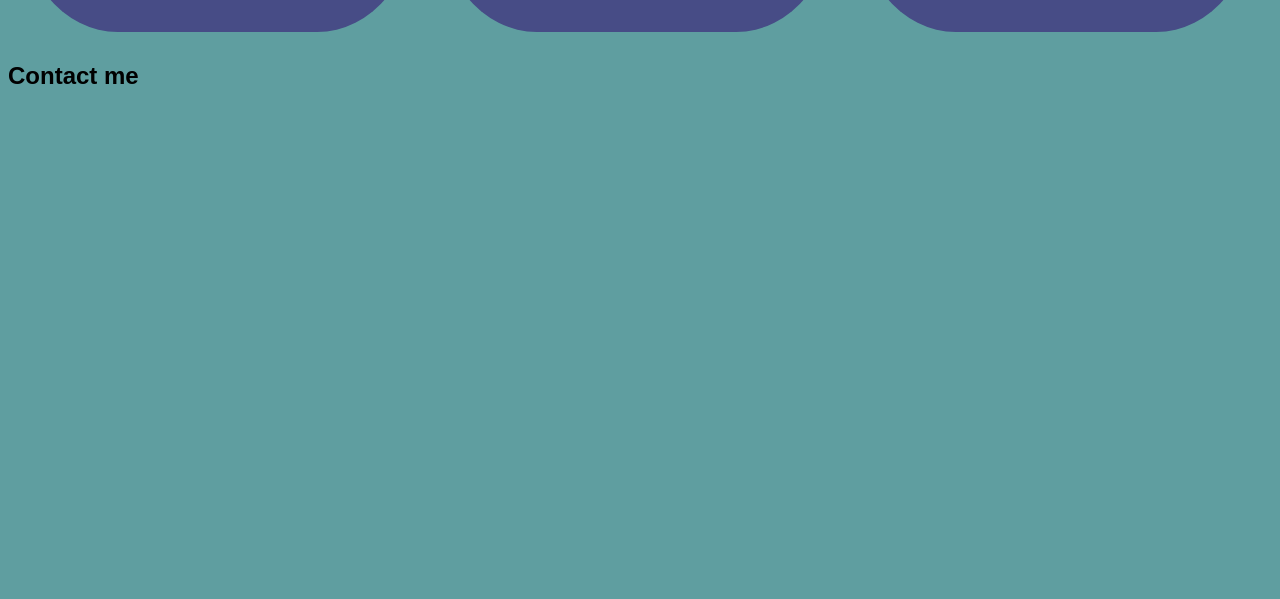
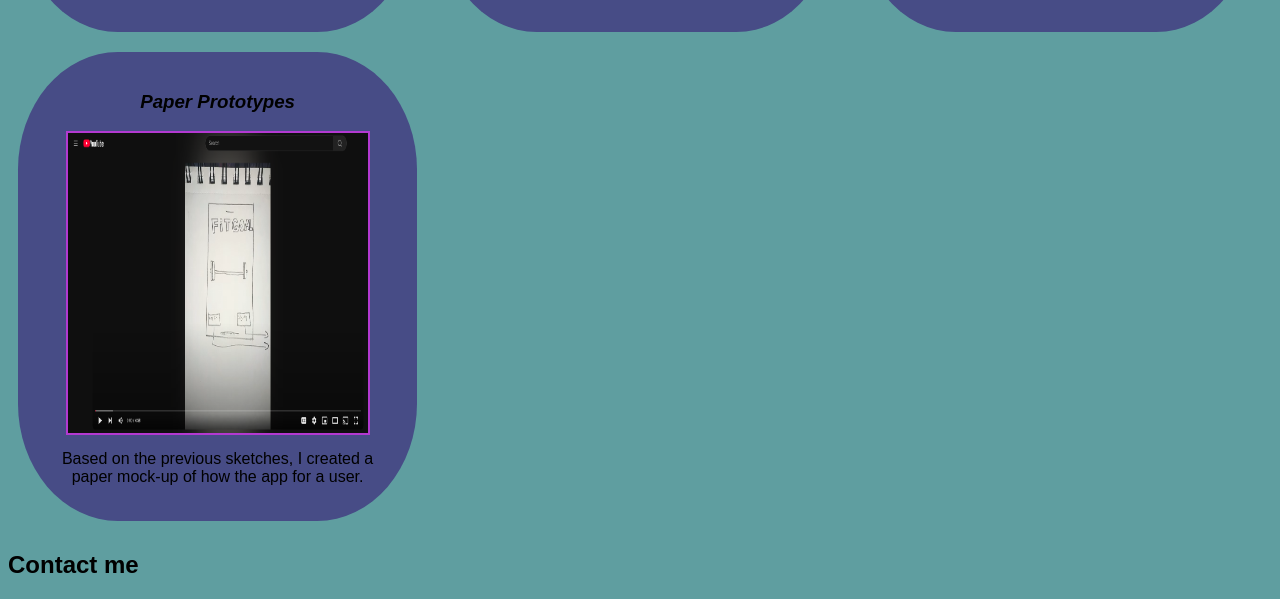
Before and after one commit to AustinBramlett/AustinBramlett.github.io, a plain HTML site: page index.html in a window 1280 px wide. Shown: the part 689-1288 px from the top of the page. Before the commit the page ends 800 px from the top, so only its background shows below. Drawn offline with Linux system fonts and the light colour scheme.

Commit message:
Add files via upload

```diff
--- a/index.html
+++ b/index.html
@@ -51,6 +51,19 @@
     </p>
     </section>
 
+ <!--Paper Prototype Assignment-->
+ <section class="project">
+    <a href="https://www.youtube.com/watch?v=Q_1vdQwLHVw&ab_channel=Austin">
+        <h3>Paper Prototypes</h3>
+    </a>
+    <a href="https://www.youtube.com/watch?v=Q_1vdQwLHVw&ab_channel=Austin">
+        <img src="images/website_screenshot.png">
+    </a>
+    <p>
+        Based on the previous sketches, I created a paper mock-up of how the app for a user.
+    </p>
+</section>
+
        </div>
 
        <h2>Contact me</h2>
```
Also changed, not shown: images/website_screenshot.png (added).
